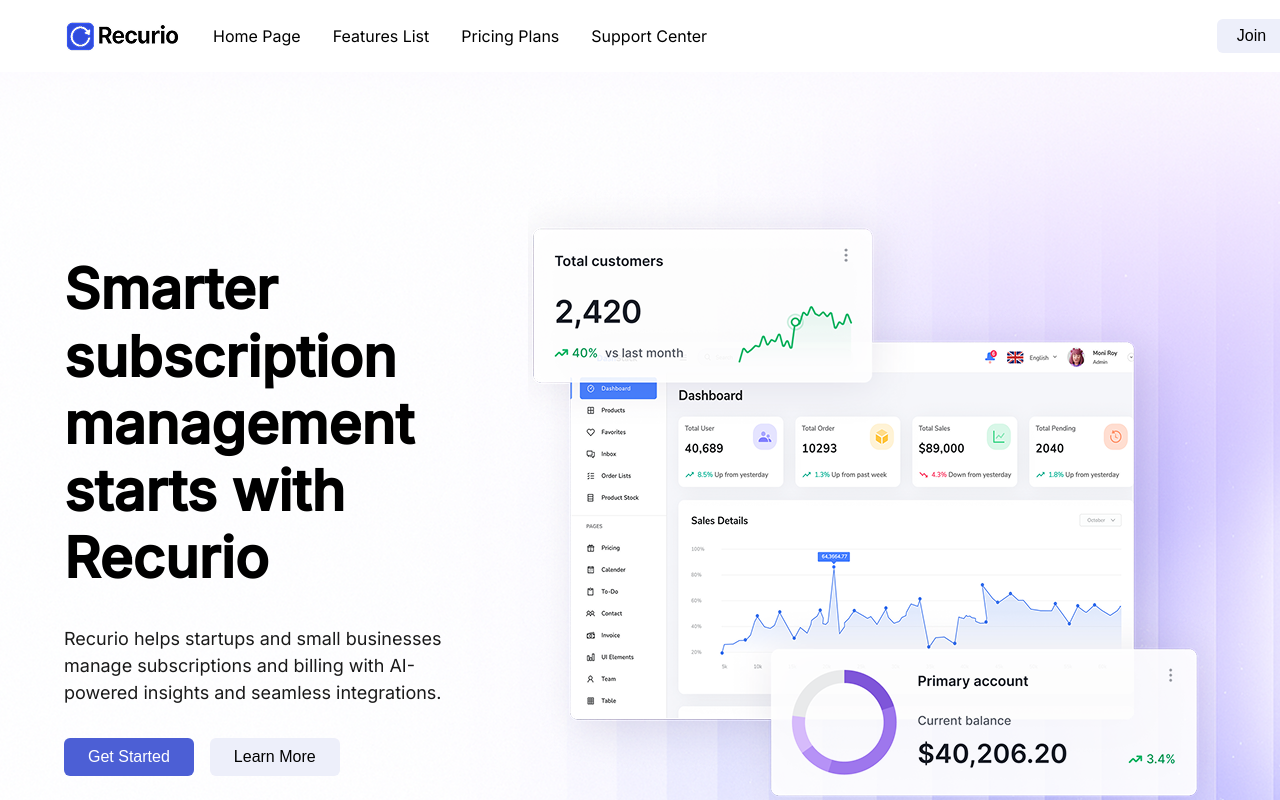
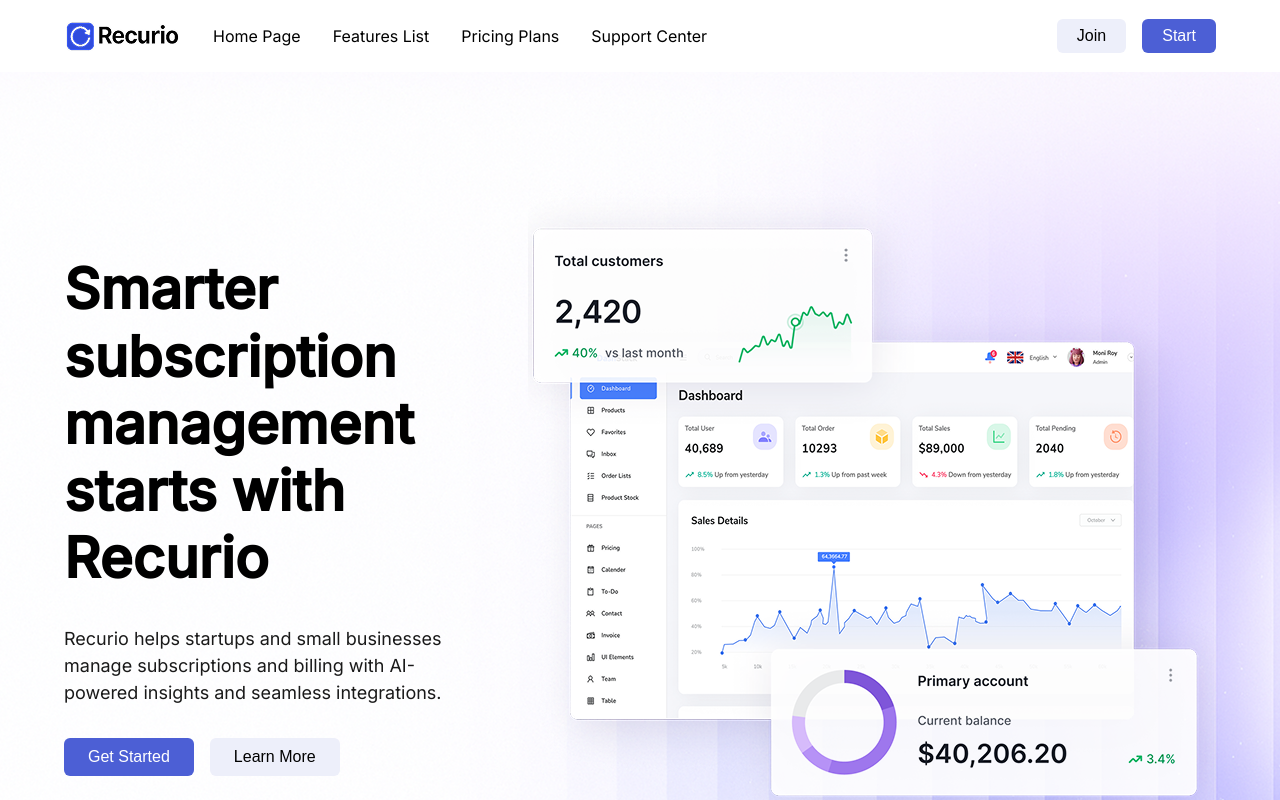
Before and after one commit to KatyaTam11/my-figma-website, a Next.js app: page / in a window 1280 px wide. Shown: the top 800 px of the page. Built offline with nearby package versions, Linux system fonts and the light colour scheme.

Commit message:
Update Navbar.js

```diff
--- a/components/Navbar.js
+++ b/components/Navbar.js
@@ -2,26 +2,26 @@
 
 export default function Navbar() {
   return (
-    <div
+    <header
       style={{
-        width: '1440px',
+        width: '100%',                    // во весь экран
         background: 'var(--Color-White)',
-        overflow: 'hidden',
-        display: 'inline-flex',
-        flexDirection: 'column',
-        alignItems: 'center'
+        boxSizing: 'border-box',
       }}
     >
       <div
         style={{
-          alignSelf: 'stretch',
+          maxWidth: '1440px',             // ограничиваем контент
+          margin: '0 auto',               // центрируем
           height: '72px',
           padding: '0 64px',
-          display: 'inline-flex',
-          justifyContent: 'space-between',
-          alignItems: 'center'
+          display: 'flex',                // по горизонтали
+          justifyContent: 'space-between',// логотип — кнопки по краям
+          alignItems: 'center',
+          boxSizing: 'border-box',
         }}
       >
+        {/* Левая группа: лого + ссылки */}
         <div style={{ display: 'flex', alignItems: 'center', gap: '32px' }}>
           <img
             src="/placeholder.png"
@@ -45,6 +45,8 @@
             ))}
           </nav>
         </div>
+
+        {/* Правая группа: кнопки */}
         <div style={{ display: 'flex', alignItems: 'center', gap: '16px' }}>
           <button
             style={{
@@ -75,6 +77,6 @@
           </button>
         </div>
       </div>
-    </div>
+    </header>
   )
 }
```
